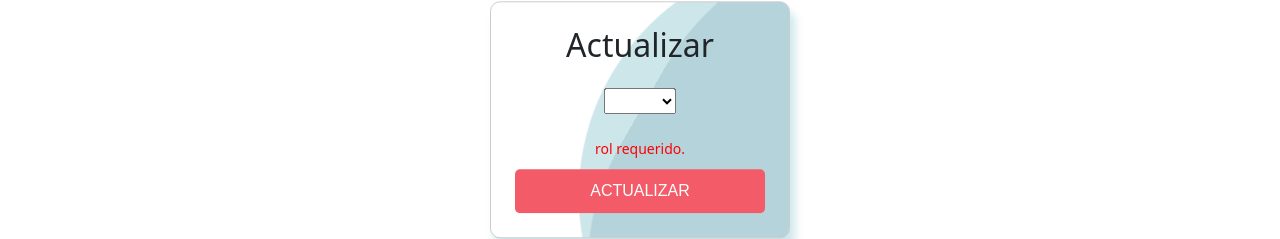
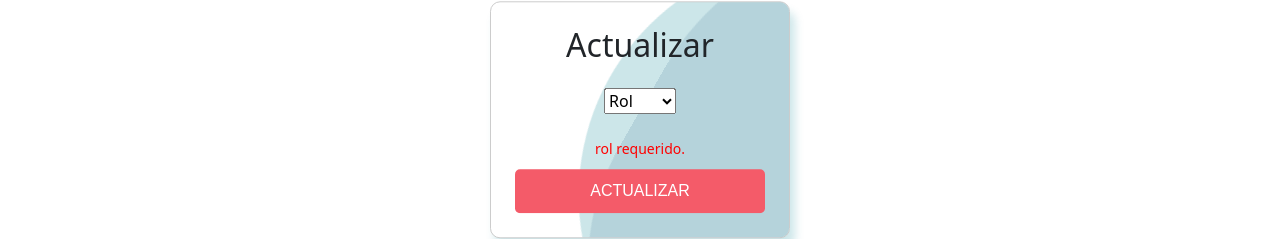
Before and after one commit to danielac32/angular-project, an Angular app: page /users/editar in a window 1280 px wide. Shown: the part 280-519 px from the top of the page. Built offline with nearby package versions, Linux system fonts and the light colour scheme; sample sign-in values are in the browser's storage.

Commit message:
Add files via upload

```diff
--- a/src/app/auth/create-user/create-user.component.html
+++ b/src/app/auth/create-user/create-user.component.html
@@ -51,8 +51,8 @@
 
        <select formControlName="rol" class = "custom-select" >
         <option value="" disabled selected>Rol</option>
-       <option value="admin">Admin</option>
-       <option value="user">User</option>
+       <option value="ADMIN">Admin</option>
+       <option value="USER">User</option>
        </select>
        @if (myForm.get('rol')?.hasError('required')){
             <div class="error-message" >
--- a/src/app/auth/users/editar/editar.component.html
+++ b/src/app/auth/users/editar/editar.component.html
@@ -9,8 +9,9 @@
 <form  [formGroup]="updateForm" (ngSubmit)="onSubmit()" class="text-center">
   <div class="mb-4">
        <select formControlName="rol">
-       <option value="admin" selected>Admin</option>
-       <option value="user">User</option>
+        <option value="" disabled selected>Rol</option>
+       <option value="ADMIN" selected>Admin</option>
+       <option value="USER">User</option>
        </select>
  </div>
        @if (updateForm.get('rol')?.hasError('required')){
@@ -21,5 +22,6 @@
 
 	    <button type="submit" class="btn btn-primary btn-block">Actualizar</button>
 </form>
+
 </div>
 </div>
--- a/src/app/auth/users/editar/editar.component.ts
+++ b/src/app/auth/users/editar/editar.component.ts
@@ -36,6 +36,10 @@ export class EditarComponent implements OnInit {
   ngOnInit(): void {
     this.route.queryParams.subscribe(params => {
       const parametro = params['parametro'];
+      if(params['parametro2']==='delete'){
+         console.log("eliminar: ",parametro)
+
+      }
       this.idUser=parametro;
       //console.log('Parámetro recibido:', parametro);
     });
@@ -45,6 +49,8 @@ export class EditarComponent implements OnInit {
         if(this.updateForm.valid && this.idUser !== undefined){
            const rol = this.updateForm.get('rol')!.value;
 
+
+           console.log("editar: ",rol)
            this.authService.updateRol(this.idUser,rol).subscribe(response => {
 
            }, error => {
--- a/src/app/auth/users/users.component.html
+++ b/src/app/auth/users/users.component.html
@@ -32,6 +32,7 @@
                           <a class="nav-link" (click)="activar(user?.email)">Activar</a>
                       }
                       <a class="nav-link" (click)="editar(user?.email)">Editar</a>
+                      <a class="nav-link" (click)="eliminar(user?.email)">Eliminar</a>
                       </td>
                   </tr>
             }
--- a/src/app/auth/users/users.component.ts
+++ b/src/app/auth/users/users.component.ts
@@ -64,6 +64,13 @@ constructor(private route: ActivatedRoute,private router: Router,private authSer
       }
   }
 
+  eliminar(id?:string){
+      if (id !== undefined) {
+         this.router.navigate(['/users/editar'],{ queryParams: { parametro: id ,parametro2:"delete"} });
+      }
+  }
+
+
 
   activar(id?: string) {
     if (id !== undefined) {
--- a/src/app/dashboard/dashboard.component.html
+++ b/src/app/dashboard/dashboard.component.html
@@ -13,7 +13,7 @@
       <li class="nav-item">
         <span class="nav-link">¡Bienvenido, {{ userName }}!</span>
       </li>
-      @if(rol === "admin"){
+      @if(rol === "ADMIN"){
        <li class="nav-item">
         <a class="nav-link" routerLink="/dashboard/home">Inicio</a>
       </li>
--- a/src/app/reservations/components/side-bar-reservartions/side-bar-reservartions.component.ts
+++ b/src/app/reservations/components/side-bar-reservartions/side-bar-reservartions.component.ts
@@ -11,5 +11,4 @@ import { RouterLink } from '@angular/router';
   styleUrl: './side-bar-reservartions.component.css'
 })
 export class SideBarReservartionsComponent {
-
 }
--- a/src/app/reservations/create-reservations/create-reservations.component.html
+++ b/src/app/reservations/create-reservations/create-reservations.component.html
@@ -61,6 +61,7 @@
     }
 
     <select formControlName="selectedItem" class = "custom-select">
+        <option value="" disabled selected>Salón</option>
         @for (salon of salons; track salon.id) {
             <option value="{{ salon.id }}">{{ salon.name }}</option>
         } @empty {
--- a/src/app/reservations/create-reservations/create-reservations.component.ts
+++ b/src/app/reservations/create-reservations/create-reservations.component.ts
@@ -140,6 +140,10 @@ convertTimeEnd(): void {
             (startDate <= existingStartDate && endDate >= existingEndDate)   // Contiene completamente la reserva existente
         ) {
             // Se ha encontrado una superposición, devolver verdadero
+            console.log("reservacion existente:")
+            console.log(existingStartDate)
+            console.log(existingEndDate)
+            console.log(reservation.user)
             return true;
         }
     }
--- a/src/app/reservations/reservation-screen/reservation-screen.component.html
+++ b/src/app/reservations/reservation-screen/reservation-screen.component.html
@@ -6,7 +6,7 @@
         <p>Fecha de inicio: {{ startDate | date:'yyyy-MM-dd, h:mm a' }}</p>
         <p>Fecha de finalizacion: {{ endDate | date:'yyyy-MM-dd, h:mm a' }}</p>
         <p>Requerimiento: {{reservation.requerimiento}}</p>
-        @if (rol === "admin"){
+        @if (rol === "ADMIN"){
                 <button (click)="changeStatusInReservation(reservation.id, 'accepted')" class="btn btn-primary">Aceptar</button>
                 <button (click)="changeStatusInReservation(reservation.id, 'refused')" class="btn btn-outline-danger">Rechazar</button>
                 <button class="btn btn-outline-success" (click)="goBack()">Volver...</button>
```
Also changed, not shown: src/app/app.routes.ts (+5 -5 lines).
